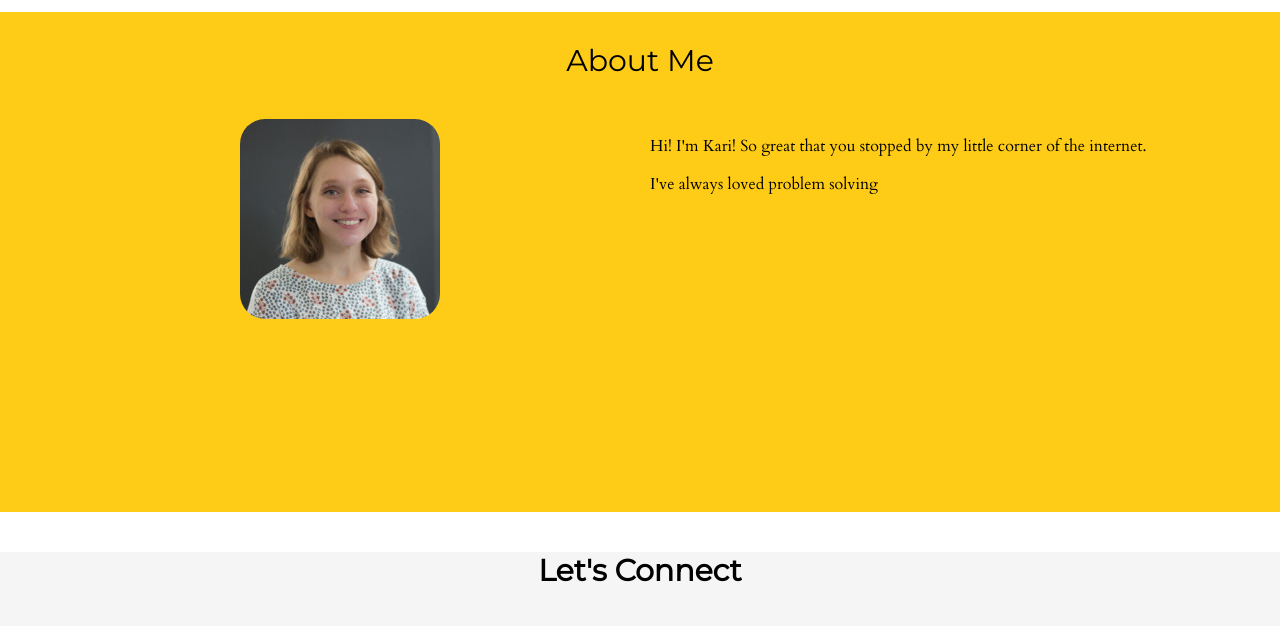
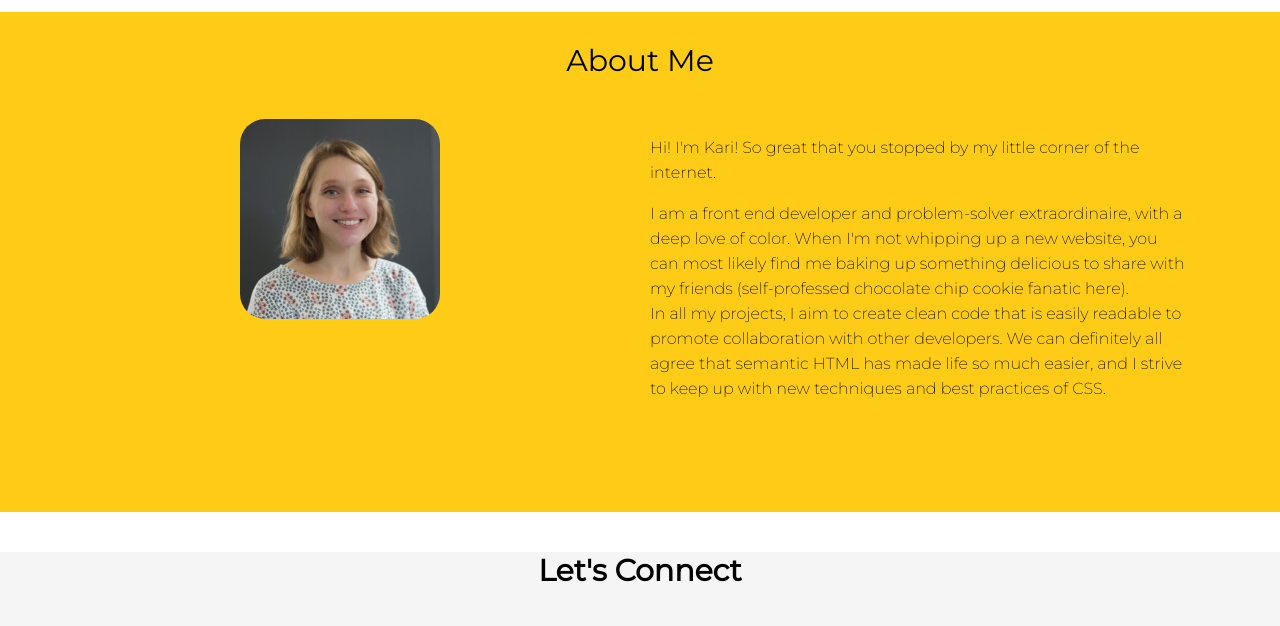
Before and after one commit to kreenan/kari-reenan-portfolio, a plain HTML site: page index.html in a window 1280 px wide. Shown: the part 1468-2094 px from the top of the page. Drawn offline with Linux system fonts and the light colour scheme.

```diff
--- a/css/main.css
+++ b/css/main.css
@@ -107,6 +107,13 @@ header h3 {
     display: block;
 }
 
+#about p {
+    font-family: Montserrat, Helvetica, sans-serif;
+    font-weight: 200;
+    padding-right: 40px;
+    line-height: 25px;
+}
+
 
 /***** CONTACT *****/
 #contact {
--- a/index.html
+++ b/index.html
@@ -47,7 +47,8 @@
                     </div>
                     <div class="half-width">
                         <p>Hi! I'm Kari! So great that you stopped by my little corner of the internet.</p>
-                        <p>I've always loved problem solving </p>
+                        <p>I am a front end developer and problem-solver extraordinaire, with a deep love of color.  When I'm not whipping up a new website, you can most likely find me baking up something delicious to share with my friends (self-professed chocolate chip cookie fanatic here).<br>
+                            In all my projects, I aim to create clean code that is easily readable to promote collaboration with other developers.  We can definitely all agree that semantic HTML has made life so much easier, and I strive to keep up with new techniques and best practices of CSS.</p>
                     </div>
                 </div>
 
```
